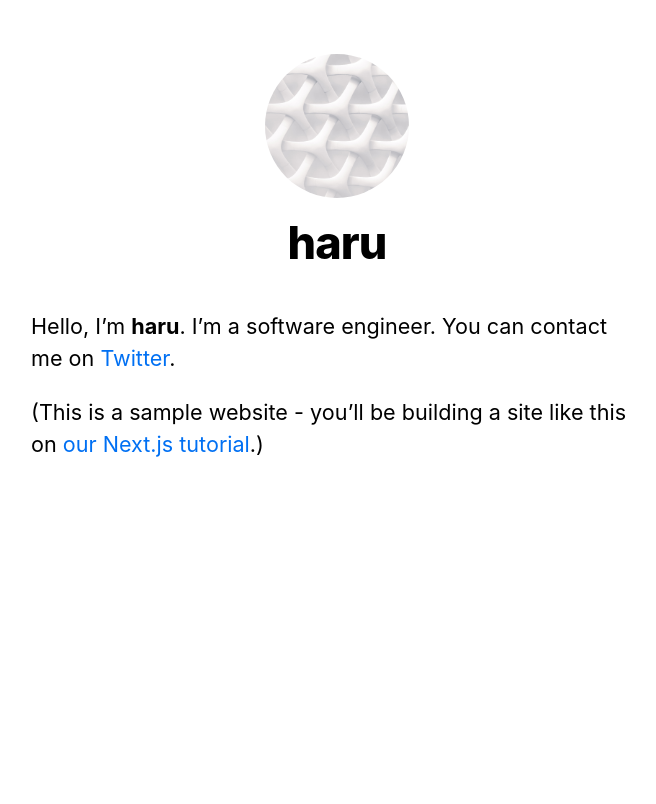
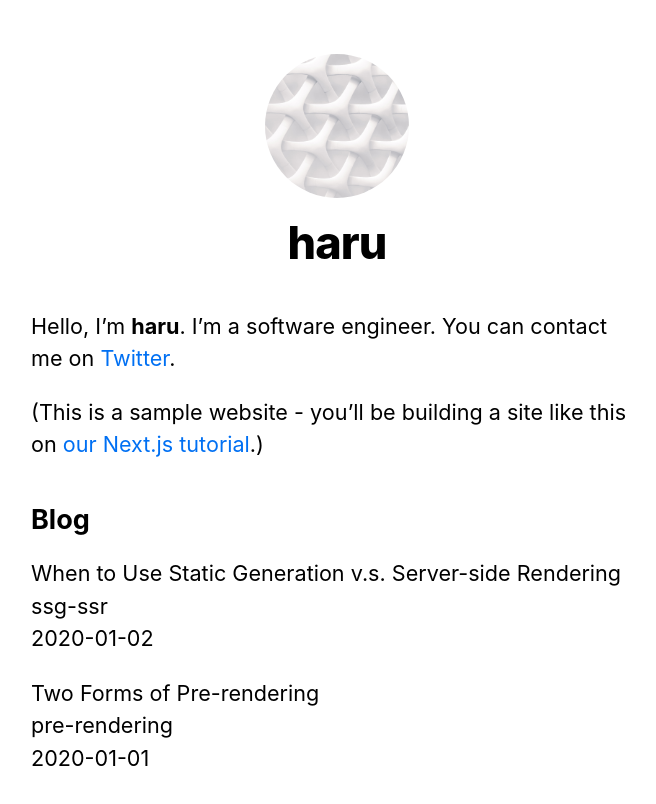
Before and after one commit to haru52/nextjs-blog, a Next.js app: page / in a window 1280 px wide. Shown: the top 804 px of the page, without its empty margins (303-959 px from the left). Built offline with nearby package versions, Linux system fonts and the light colour scheme.

Commit message:
chore: update files

```diff
--- /dev/null
+++ b/lib/posts.js
@@ -0,0 +1,37 @@
+import fs from 'fs';
+import path from 'path';
+import matter from 'gray-matter';
+
+const postsDirectory = path.join(process.cwd(), 'posts');
+
+export function getSortedPostsData() {
+  // Get file names under /posts
+  const fileNames = fs.readdirSync(postsDirectory);
+  const allPostsData = fileNames.map((fileName) => {
+    // Remove ".md" from file name to get id
+    const id = fileName.replace(/\.md$/, '');
+
+    // Read markdown file as string
+    const fullPath = path.join(postsDirectory, fileName);
+    const fileContents = fs.readFileSync(fullPath, 'utf8');
+
+    // Use gray-matter to parse the post metadata section
+    const matterResult = matter(fileContents);
+
+    // Combine the data with the id
+    return {
+      id,
+      ...matterResult.data,
+    };
+  });
+  // Sort posts by date
+  return allPostsData.sort(({ date: a }, { date: b }) => {
+    if (a < b) {
+      return 1;
+    } else if (a > b) {
+      return -1;
+    } else {
+      return 0;
+    }
+  });
+}
--- a/package.json
+++ b/package.json
@@ -6,6 +6,7 @@
     "start": "next start"
   },
   "dependencies": {
+    "gray-matter": "^4.0.3",
     "next": "latest",
     "react": "17.0.2",
     "react-dom": "17.0.2"
--- a/pages/index.js
+++ b/pages/index.js
@@ -1,8 +1,18 @@
 import Head from 'next/head';
 import Layout, { siteTitle } from '../components/layout';
+import { getSortedPostsData } from '../lib/posts';
 import utilStyles from '../styles/utils.module.css';
 
-export default function Home() {
+export async function getStaticProps() {
+  const allPostsData = getSortedPostsData();
+  return {
+    props: {
+      allPostsData,
+    },
+  };
+}
+
+export default function Home({ allPostsData }) {
   return (
     <Layout home>
       <Head>
@@ -18,6 +28,20 @@
           <a href="https://nextjs.org/learn">our Next.js tutorial</a>.)
         </p>
       </section>
+      <section className={`${utilStyles.headingMd} ${utilStyles.padding1px}`}>
+        <h2 className={utilStyles.headingLg}>Blog</h2>
+        <ul className={utilStyles.list}>
+          {allPostsData.map(({ id, date, title}) => (
+            <li className={utilStyles.listItem} key={id}>
+              {title}
+              <br />
+              {id}
+              <br />
+              {date}
+            </li>
+          ))}
+        </ul>
+      </section>
     </Layout>
   );
 }
--- /dev/null
+++ b/posts/pre-rendering.md
@@ -0,0 +1,11 @@
+---
+title: 'Two Forms of Pre-rendering'
+date: '2020-01-01'
+---
+
+Next.js has two forms of pre-rendering: **Static Generation** and **Server-side Rendering**. The difference is in **when** it generates the HTML for a page.
+
+- **Static Generation** is the pre-rendering method that generates the HTML at **build time**. The pre-rendered HTML is then _reused_ on each request.
+- **Server-side Rendering** is the pre-rendering method that generates the HTML on **each request**.
+
+Importantly, Next.js lets you **choose** which pre-rendering form to use for each page. You can create a "hybrid" Next.js app by using Static Generation for most pages and using Server-side Rendering for others.
--- /dev/null
+++ b/posts/ssg-ssr.md
@@ -0,0 +1,19 @@
+---
+title: 'When to Use Static Generation v.s. Server-side Rendering'
+date: '2020-01-02'
+---
+
+We recommend using **Static Generation** (with and without data) whenever possible because your page can be built once and served by CDN, which makes it much faster than having a server render the page on every request.
+
+You can use Static Generation for many types of pages, including:
+
+- Marketing pages
+- Blog posts
+- E-commerce product listings
+- Help and documentation
+
+You should ask yourself: "Can I pre-render this page **ahead** of a user's request?" If the answer is yes, then you should choose Static Generation.
+
+On the other hand, Static Generation is **not** a good idea if you cannot pre-render a page ahead of a user's request. Maybe your page shows frequently updated data, and the page content changes on every request.
+
+In that case, you can use **Server-Side Rendering**. It will be slower, but the pre-rendered page will always be up-to-date. Or you can skip pre-rendering and use client-side JavaScript to populate data.
```
Also changed, not shown: 1 other file (tests, documents, lock files or other folders).
